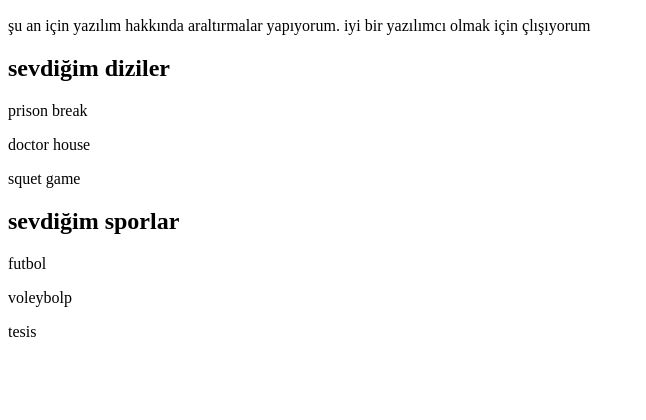
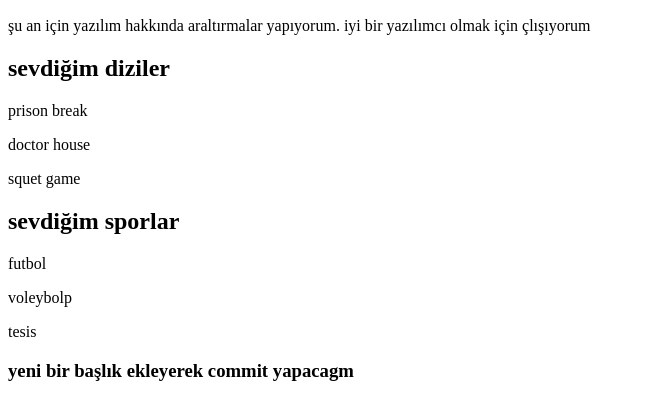
Before and after one commit to gokhanbilgin175/ilk-html-projem, a plain HTML site: page index.html in a window 1280 px wide. Shown: the part 96-516 px from the top of the page, without its empty margins (0-646 px from the left). Drawn offline with Linux system fonts and the light colour scheme.

Commit message:
index added

```diff
--- a/index.html
+++ b/index.html
@@ -22,3 +22,4 @@
 <p>voleybolp</p>
 <p>tesis</p>
 <!-- aynı şekilde bir diğer alt başlık olan h2 nin alt başlığını oluşturdum -->
+<h3>yeni bir başlık ekleyerek commit yapacagm</h3>
```
